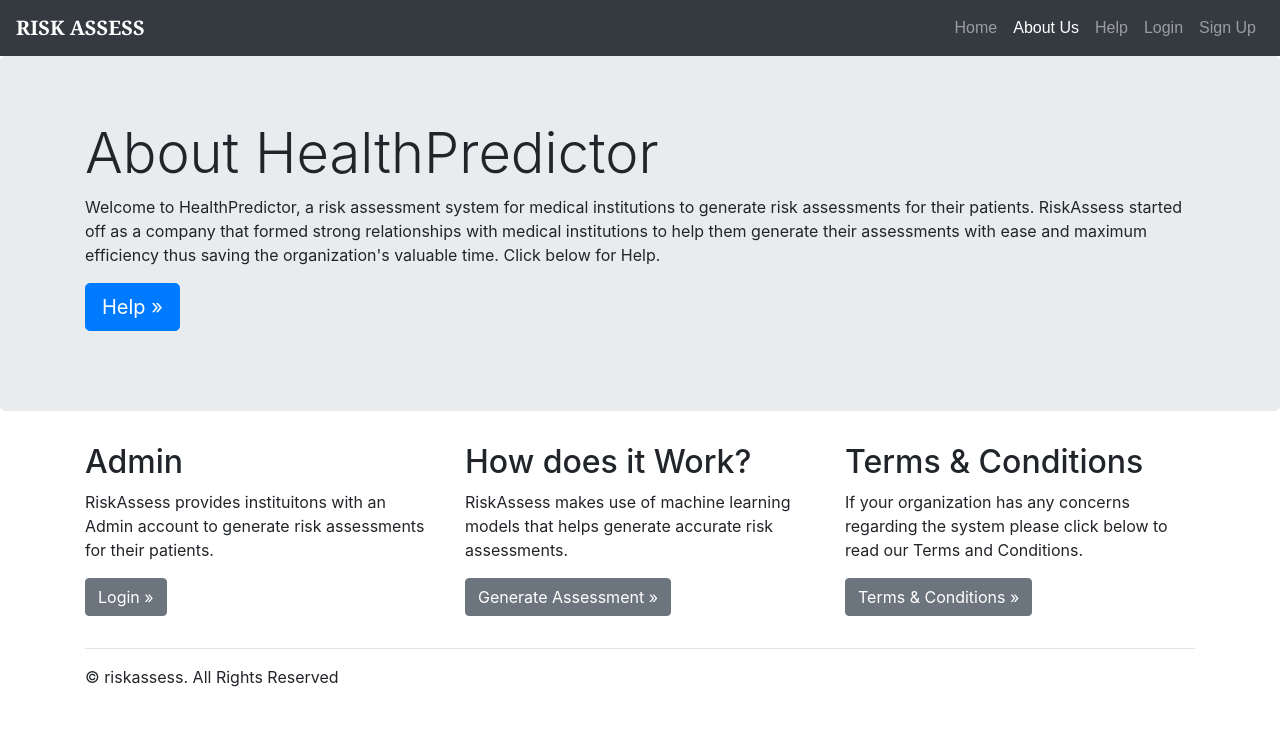
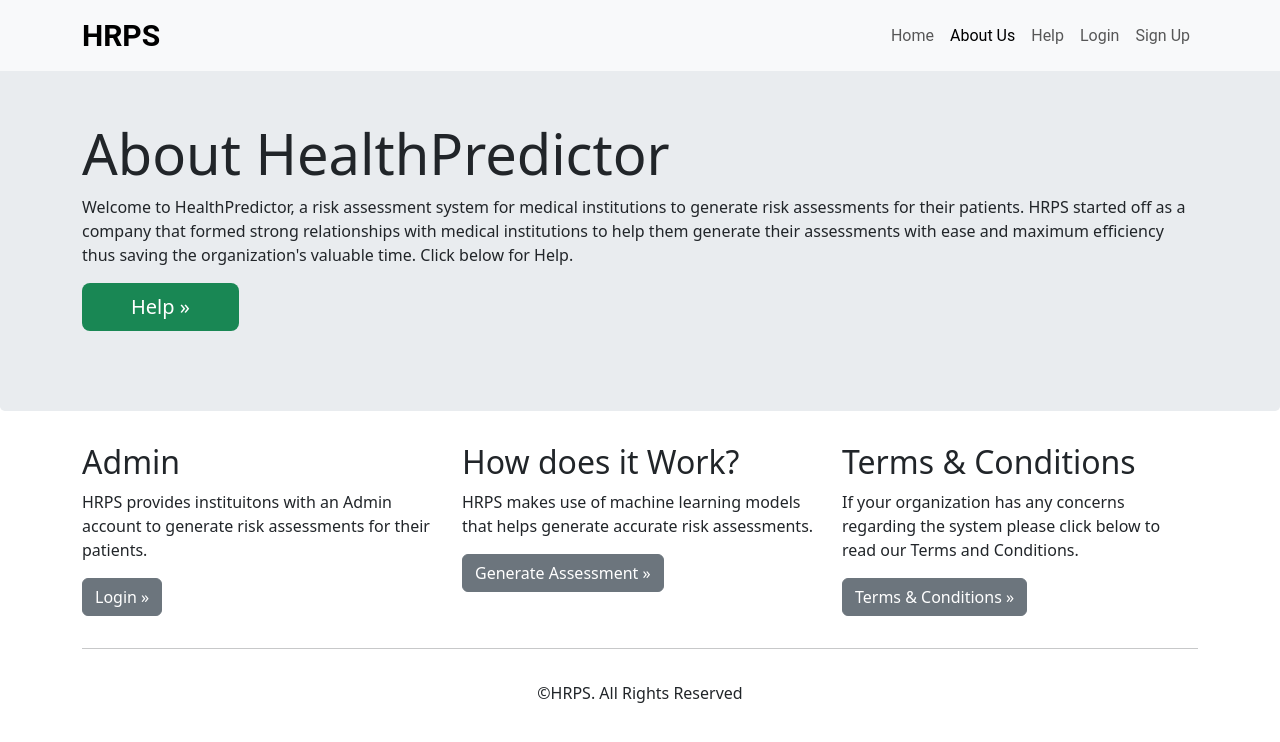
Before and after one commit to Aashish-32/HRPS, a Flask app: page /about in a window 1280 px wide. Shown: the top 742 px of the page. Run offline with Flask 3, Linux system fonts and the light colour scheme; parts of the project's set-up code (start-up, migrations or seed data) failed here and were passed over; some libraries are stand-ins or nearby versions.

Commit message:
fix: :ambulance: home page ui

```diff
--- a/templates/about.html
+++ b/templates/about.html
@@ -5,6 +5,8 @@
 	<meta name="viewport" content="width=device-width, initial-scale=1">
 	<title>HealthPredictor | About Us</title>
 	<link rel="stylesheet" href="https://maxcdn.bootstrapcdn.com/bootstrap/4.0.0/css/bootstrap.min.css">
+  <link href="https://cdn.jsdelivr.net/npm/bootstrap@5.3.3/dist/css/bootstrap.min.css" rel="stylesheet"
+  integrity="sha384-QWTKZyjpPEjISv5WaRU9OFeRpok6YctnYmDr5pNlyT2bRjXh0JMhjY6hW+ALEwIH" crossorigin="anonymous" />
 	<script src="https://ajax.googleapis.com/ajax/libs/jquery/3.3.1/jquery.min.js"></script>
 	<script src="https://cdnjs.cloudflare.com/ajax/libs/popper.js/1.12.9/umd/popper.min.js"></script>
 	<script src="https://maxcdn.bootstrapcdn.com/bootstrap/4.0.0/js/bootstrap.min.js"></script>
@@ -18,12 +20,14 @@
 }
 
 nav {
-    font-family: sans-serif;
+  font-family: "Roboto", sans-serif;
 }
 
 .navbar-brand {
-    font-size: 20px;
-    font-family: Georgia, 'Times New Roman', Times, serif;
+  font-size:  30px ;
+  font-family: "Roboto", sans-serif;
+  font-weight: 700;
+  font-style: normal;
 }
     </style>
 
@@ -32,18 +36,23 @@ nav {
     <form id="form1">
         <header>
             <!--Navigation Bar-->
-			<nav class="navbar navbar-expand-md navbar-dark fixed-top bg-dark">
-                <a class="navbar-brand" href="#"><b>RISK ASSESS</b></a>
-                <button class="navbar-toggler" type="button" data-toggle="collapse" data-target="#navbarCollapse" aria-controls="navbarCollapse" aria-expanded="false" aria-label="Toggle navigation">
+            <nav class="navbar navbar-expand-lg bg-body-tertiary fixed-top border-bottom border-light-subtle">
+              <div class="container-sm d-flex justify-content-between align-items-center">
+
+                  <a class="navbar-brand" href="/dashboard">HRPS</a>
+                  <button class="navbar-toggler" type="button" data-bs-toggle="collapse" data-bs-target="#navbarNav"
+                      aria-controls="navbarNav" aria-expanded="false" aria-label="Toggle navigation">
                       <span class="navbar-toggler-icon"></span>
                   </button>
-                <div class="collapse navbar-collapse" id="navbarCollapse">
+
+
+                  <div class="collapse navbar-collapse" id="navbarNav">
                       <ul class="navbar-nav ml-auto">
+                          <li class="nav-item active">
+                              <a class="nav-link " href="/">Home</a>
+                          </li>
                           <li class="nav-item">
-                        <a class="nav-link" href="/">Home</a>
-                    </li>
-                    <li class="nav-item active">
-                        <a class="nav-link" href="/about">About Us</a>
+                              <a class="nav-link active" href="/about">About Us</a>
                           </li>
                           <li class="nav-item">
                               <a class="nav-link" href="/help">Help</a>
@@ -64,10 +73,10 @@ nav {
   <div class="jumbotron">
     <div class="container">
       <h1 class="display-4">About HealthPredictor</h1>
-      <p>Welcome to HealthPredictor, a risk assessment system for medical institutions to generate risk assessments for their patients. RiskAssess started off as a company that formed strong relationships with medical institutions to help them generate their assessments with
+      <p>Welcome to HealthPredictor, a risk assessment system for medical institutions to generate risk assessments for their patients. HRPS started off as a company that formed strong relationships with medical institutions to help them generate their assessments with
          ease and maximum efficiency thus saving the organization's valuable time. Click below for Help.
       </p>
-      <p><a class="btn btn-primary btn-lg" href="/help" role="button">Help &raquo;</a></p>
+      <p><a class="btn bg-success px-5 text-white btn-lg" href="/help" role="button">Help &raquo;</a></p>
     </div>
   </div>
 
@@ -76,12 +85,12 @@ nav {
     <div class="row">
       <div class="col-md-4">
         <h2>Admin</h2>
-        <p>RiskAssess provides instituitons with an Admin account to generate risk assessments for their patients.</p>
+        <p>HRPS provides instituitons with an Admin account to generate risk assessments for their patients.</p>
         <p><a class="btn btn-secondary" href="/login" role="button">Login &raquo;</a></p>
       </div>
       <div class="col-md-4">
         <h2>How does it Work?</h2>
-        <p>RiskAssess makes use of machine learning models that helps generate accurate risk assessments.</p>
+        <p>HRPS makes use of machine learning models that helps generate accurate risk assessments.</p>
         <p><a class="btn btn-secondary" href="/login" role="button">Generate Assessment &raquo;</a></p>
       </div>
       <div class="col-md-4">
@@ -97,12 +106,16 @@ nav {
 
 </main>
 
-<footer class="container">
-  <p>&copy; riskassess. All Rights Reserved</p>
+  <footer class=" py-3 d-flex justify-content-center align-items-center mb-0">
+        <p>&copy;HRPS. All Rights Reserved</p>
       </footer>
 <script src="https://code.jquery.com/jquery-3.5.1.slim.min.js" integrity="sha384-DfXdz2htPH0lsSSs5nCTpuj/zy4C+OGpamoFVy38MVBnE+IbbVYUew+OrCXaRkfj" crossorigin="anonymous"></script>
       <script>window.jQuery || document.write('<script src="../assets/js/vendor/jquery.slim.min.js"><\/script>')</script><script src="../assets/dist/js/bootstrap.bundle.js"></script>
 
     </form>
+
+    <script src="https://cdn.jsdelivr.net/npm/bootstrap@5.3.3/dist/js/bootstrap.bundle.min.js"
+   integrity="sha384-YvpcrYf0tY3lHB60NNkmXc5s9fDVZLESaAA55NDzOxhy9GkcIdslK1eN7N6jIeHz"
+   crossorigin="anonymous"></script>
 </body>
 </html>
```
Also changed, not shown: static/index.css (+5 -4 lines), templates/dashboard.html (+5 -5 lines), templates/help.html (+25 -12 lines), templates/index.html (+22 -7 lines). Lines whose indentation alone changed are shown as unchanged.
